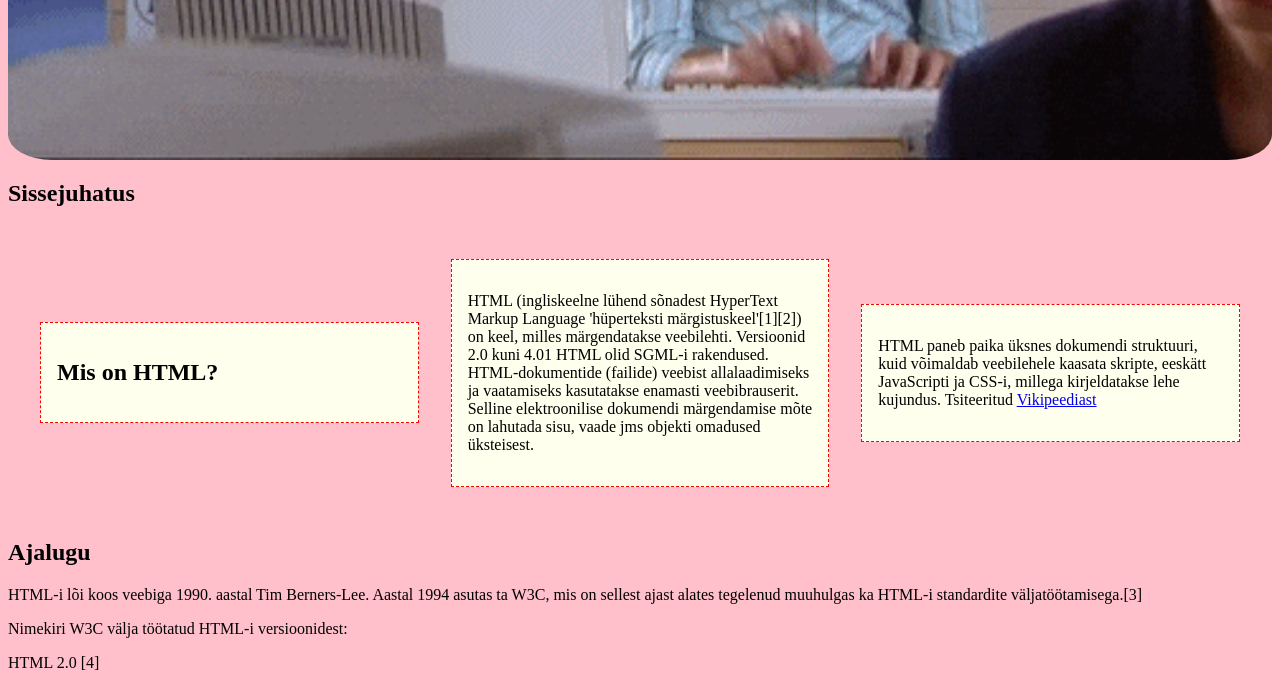
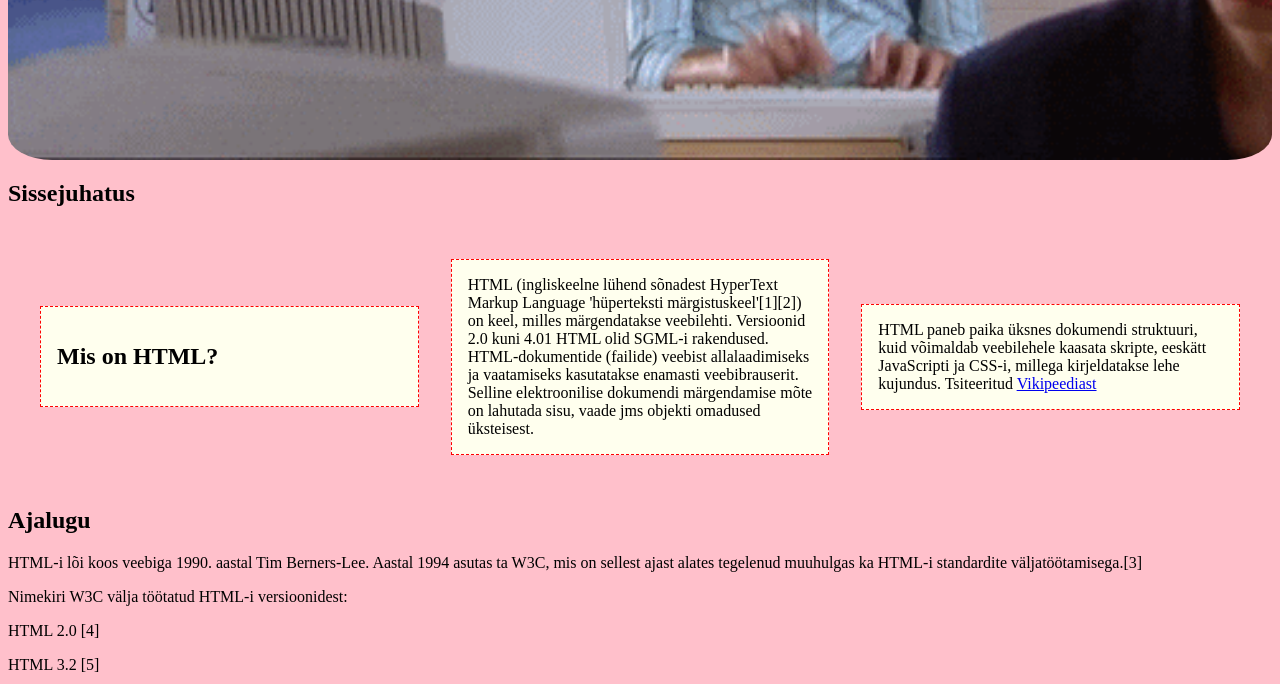
Before and after one commit to AkselMuur/Projekt_A_Uheleheline_HTML_CSS, a plain HTML site: page index.html in a window 1280 px wide. Shown: the part 578-1262 px from the top of the page. Drawn offline with Linux system fonts and the light colour scheme.

Commit message:
Parandused 8

```diff
--- a/index.html
+++ b/index.html
@@ -34,15 +34,15 @@
   <h1>Sissejuhatus</h1>
   <div class="grid-container">
     <div><h2>Mis on HTML?</h2></div>
-    <div><p>HTML (ingliskeelne lühend sõnadest HyperText Markup Language
+    <div>HTML (ingliskeelne lühend sõnadest HyperText Markup Language
       'hüperteksti märgistuskeel'[1][2]) on keel, milles märgendatakse veebilehti.
       Versioonid 2.0 kuni 4.01 HTML olid SGML-i rakendused. HTML-dokumentide (failide)
       veebist allalaadimiseks ja vaatamiseks kasutatakse enamasti veebibrauserit.
       Selline elektroonilise dokumendi märgendamise mõte on lahutada sisu, vaade jms
-      objekti omadused üksteisest.</p></div>
-<div><p>HTML paneb paika üksnes dokumendi struktuuri, kuid võimaldab veebilehele kaasata skripte,
+      objekti omadused üksteisest.</div>
+<div>HTML paneb paika üksnes dokumendi struktuuri, kuid võimaldab veebilehele kaasata skripte,
 eeskätt JavaScripti ja CSS-i, millega kirjeldatakse lehe kujundus. Tsiteeritud
-<a href="https://et.wikipedia.org/wiki/HTML" target="_blank">Vikipeediast </a></p></div>
+<a href="https://et.wikipedia.org/wiki/HTML" target="_blank">Vikipeediast </a></div>
 
   </div>
 </section>
```
